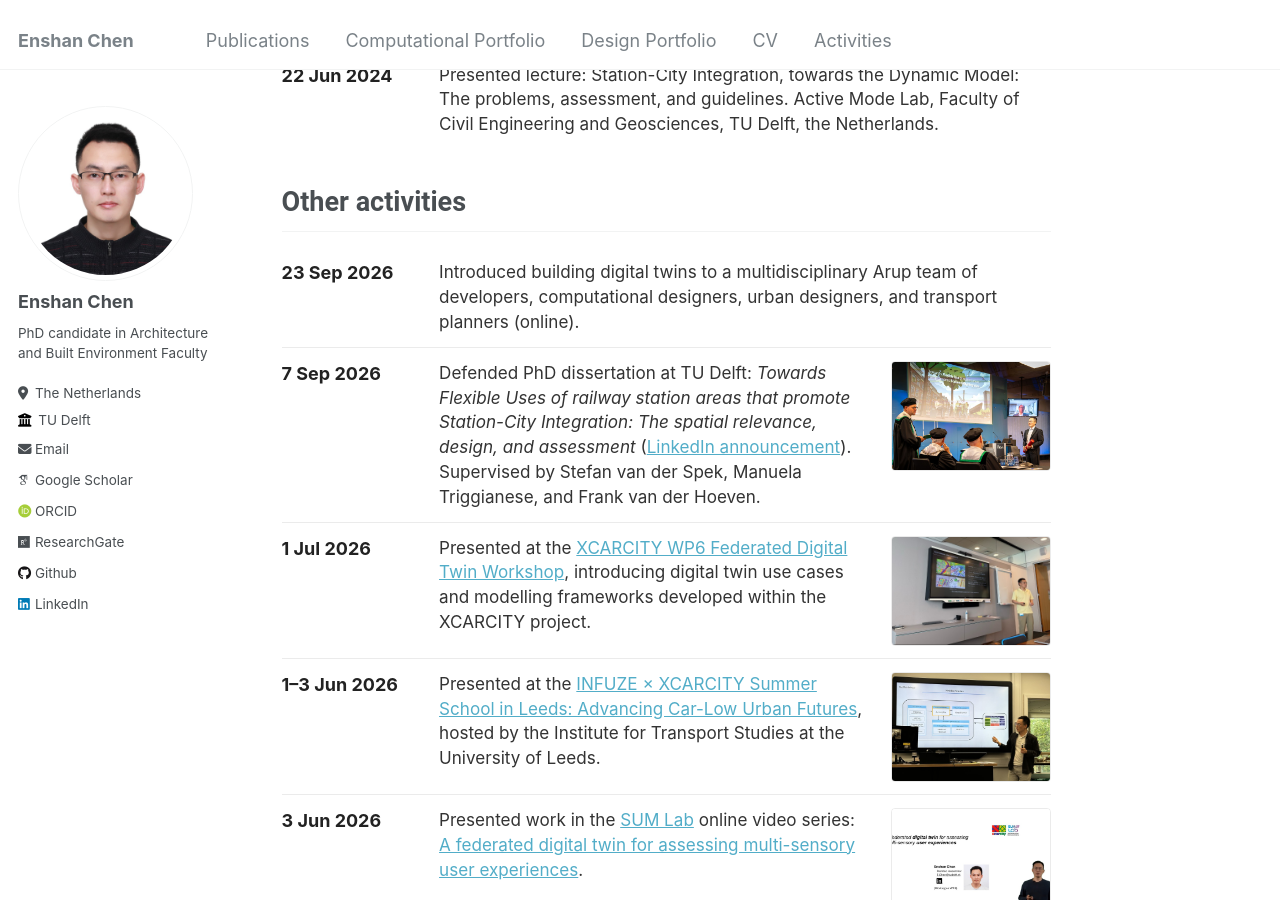
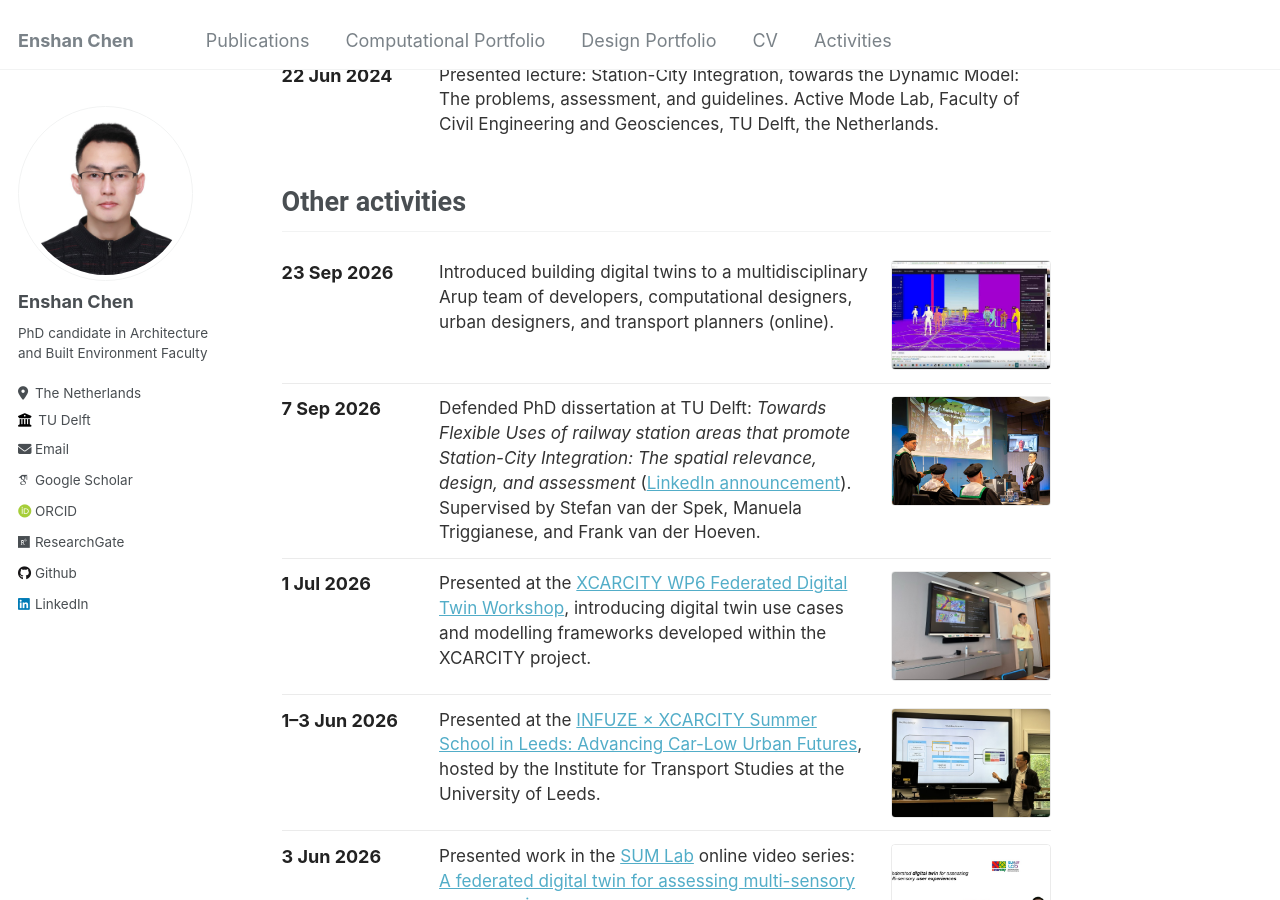
Before and after one commit to 1309928130/1309928130.github.io, a Jekyll site: the page built from _pages/activities.md, in a window 1280 px wide and 900 px high, scrolled down 985 px. Built offline with Jekyll 4.4.1, drawn with Linux system fonts in a browser that asks for light colours; some web fonts are replaced.

Commit message:
Add screenshot for Arup digital twins meeting.
Co-authored-by: Cursor <cursoragent@cursor.com>

```diff
--- a/_data/activities.yml
+++ b/_data/activities.yml
@@ -63,6 +63,7 @@ sections:
           Introduced building digital twins to a multidisciplinary Arup team of
           developers, computational designers, urban designers, and transport
           planners (online).
+        image: "/images/activities/arup-digital-twins-meeting-2026.jpg"
 
       - date: "7 Sep 2026"
         description: >-
```
Also changed, not shown: images/activities/arup-digital-twins-meeting-2026.jpg (added).
